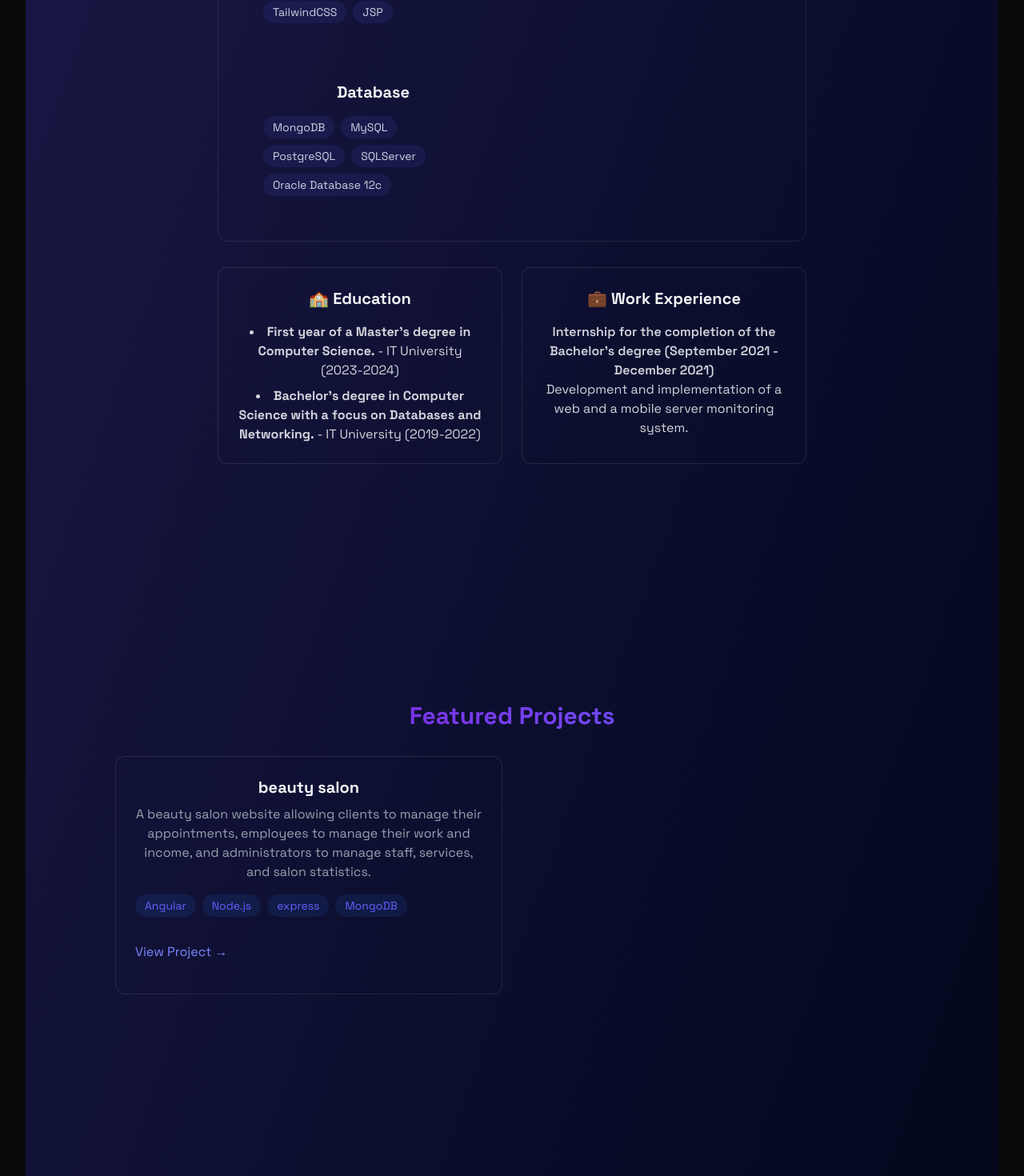
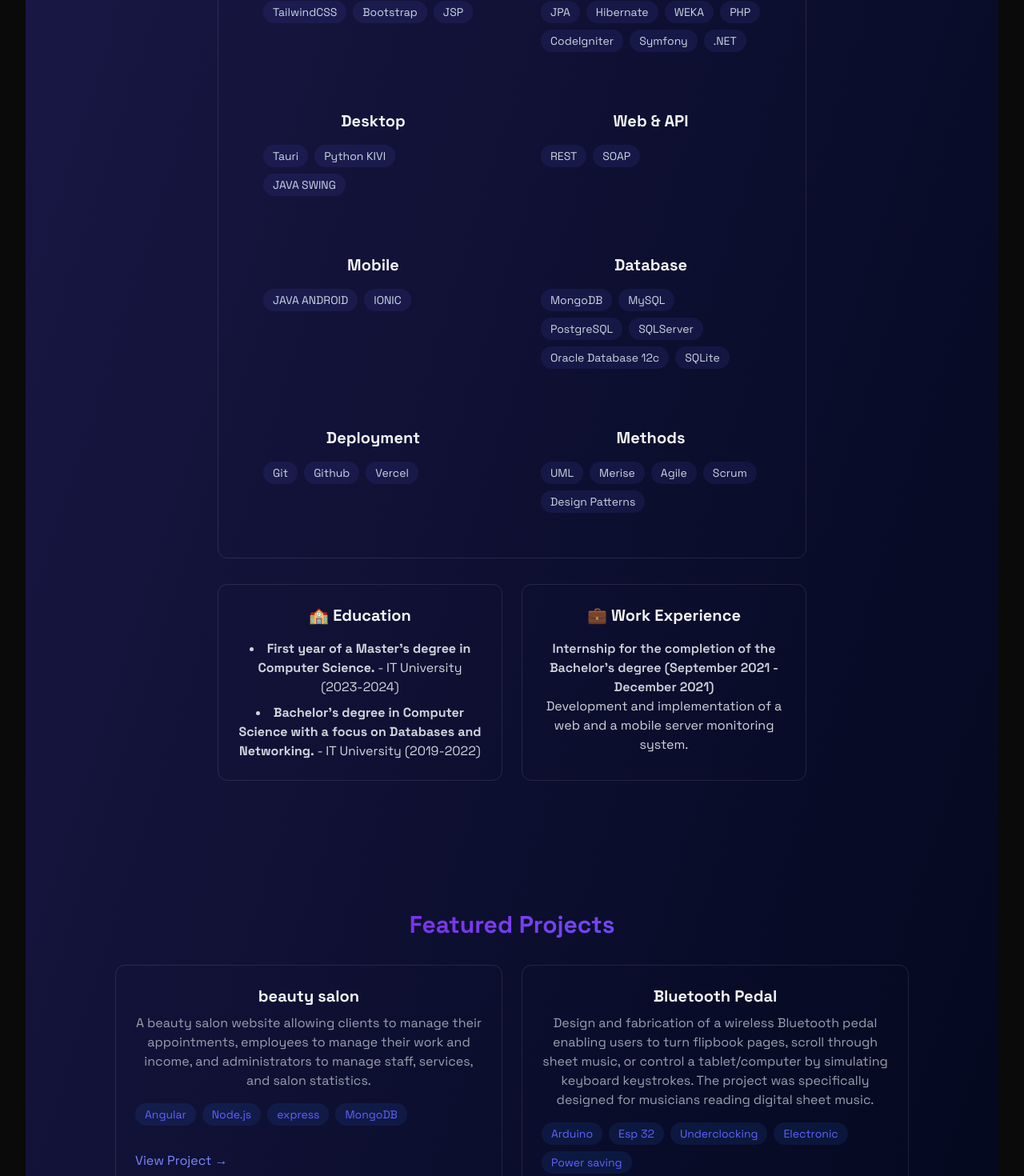
Before and after one commit to herihasina1234/project_portfolio_react, a React (Vite) app: page / in a window 1280 px wide. Shown: the part 1200-2670 px from the top of the page at 80% size. Built offline with nearby package versions, Linux system fonts and the light colour scheme.

Commit message:
update about, projects

```diff
--- a/src/components/sections/About.jsx
+++ b/src/components/sections/About.jsx
@@ -8,6 +8,7 @@ export const About = () => {
         "Javascript",
         "Typescript",
         "TailwindCSS",
+        "Bootstrap",
         "JSP",
     ];
 
@@ -15,7 +16,16 @@ export const About = () => {
         "Node.js",
         "PHP",
         "Python",
-        "JAVA"
+        "Django",
+        "JAVA",
+        "SpringBoot",
+        "JPA",
+        "Hibernate",
+        "WEKA",
+        "PHP",
+        "CodeIgniter",
+        "Symfony",
+        ".NET"
     ];
 
     const dataSkills = [
@@ -23,7 +33,38 @@ export const About = () => {
         "MySQL",
         "PostgreSQL",
         "SQLServer",
-        "Oracle Database 12c"
+        "Oracle Database 12c",
+        "SQLite"
+    ];
+
+    const desktop = [
+        "Tauri",
+        "Python KIVI",
+        "JAVA SWING"
+    ];
+
+    const webApis = [
+        "REST",
+        "SOAP"
+    ];
+
+    const mobile = [
+        "JAVA ANDROID",
+        "IONIC"
+    ];
+
+    const deployments = [
+        "Git",
+        "Github",
+        "Vercel"
+    ];
+
+    const methods = [
+        "UML",
+        "Merise",
+        "Agile",
+        "Scrum",
+        "Design Patterns"
     ];
 
     return (
@@ -72,6 +113,48 @@ export const About = () => {
                             </div>
 
                             <div className="rounded-xl p-6 hover:-translate-y-1 transition-all">
+                                <h3 className="text-xl font-bold mb-4"> Desktop</h3>
+                                <div className="flex flex-wrap gap-2">
+                                    {desktop.map((tech, key) => (
+                                        <span
+                                            key={key}
+                                            className="bg-indigo-500/10 text-slate-300 py-1 px-3 rounded-full text-sm hover:bg-indigo-500/20 hover:shadow-[0_2px_8px_rgba(59,130,246,0.2)] transition"
+                                        >
+                                            {tech}
+                                        </span>
+                                    ))}
+                                </div>
+                            </div>
+
+                            <div className="rounded-xl p-6 hover:-translate-y-1 transition-all">
+                                <h3 className="text-xl font-bold mb-4"> Web & API</h3>
+                                <div className="flex flex-wrap gap-2">
+                                    {webApis.map((tech, key) => (
+                                        <span
+                                            key={key}
+                                            className="bg-indigo-500/10 text-slate-300 py-1 px-3 rounded-full text-sm hover:bg-indigo-500/20 hover:shadow-[0_2px_8px_rgba(59,130,246,0.2)] transition"
+                                        >
+                                            {tech}
+                                        </span>
+                                    ))}
+                                </div>
+                            </div>
+
+                            <div className="rounded-xl p-6 hover:-translate-y-1 transition-all">
+                                <h3 className="text-xl font-bold mb-4"> Mobile</h3>
+                                <div className="flex flex-wrap gap-2">
+                                    {mobile.map((tech, key) => (
+                                        <span
+                                            key={key}
+                                            className="bg-indigo-500/10 text-slate-300 py-1 px-3 rounded-full text-sm hover:bg-indigo-500/20 hover:shadow-[0_2px_8px_rgba(59,130,246,0.2)] transition"
+                                        >
+                                            {tech}
+                                        </span>
+                                    ))}
+                                </div>
+                            </div>
+
+                            <div className="rounded-xl p-6 hover:-translate-y-1 transition-all">
                                 <h3 className="text-xl font-bold mb-4"> Database</h3>
                                 <div className="flex flex-wrap gap-2">
                                     {dataSkills.map((tech, key) => (
@@ -84,6 +167,35 @@ export const About = () => {
                                     ))}
                                 </div>
                             </div>
+
+                            <div className="rounded-xl p-6 hover:-translate-y-1 transition-all">
+                                <h3 className="text-xl font-bold mb-4"> Deployment</h3>
+                                <div className="flex flex-wrap gap-2">
+                                    {deployments.map((tech, key) => (
+                                        <span
+                                            key={key}
+                                            className="bg-indigo-500/10 text-slate-300 py-1 px-3 rounded-full text-sm hover:bg-indigo-500/20 hover:shadow-[0_2px_8px_rgba(59,130,246,0.2)] transition"
+                                        >
+                                            {tech}
+                                        </span>
+                                    ))}
+                                </div>
+                            </div>
+
+                            <div className="rounded-xl p-6 hover:-translate-y-1 transition-all">
+                                <h3 className="text-xl font-bold mb-4"> Methods</h3>
+                                <div className="flex flex-wrap gap-2">
+                                    {methods.map((tech, key) => (
+                                        <span
+                                            key={key}
+                                            className="bg-indigo-500/10 text-slate-300 py-1 px-3 rounded-full text-sm hover:bg-indigo-500/20 hover:shadow-[0_2px_8px_rgba(59,130,246,0.2)] transition"
+                                        >
+                                            {tech}
+                                        </span>
+                                    ))}
+                                </div>
+                            </div>
+
                         </div>
                     </div>
 
--- a/src/components/sections/Projects.jsx
+++ b/src/components/sections/Projects.jsx
@@ -13,6 +13,7 @@ export const Projects = () => {
                 Featured Projects
                 </h2>
                 <div className="grid grid-cols-1 md:grid-cols-2 gap-6">
+                    {/* salon de beaute */}
                     <div className="p-6 rounded-xl border border-white/10 hover:-translate-y-1 hover:border-indigo-500/30 hover:shadow-[0_2px_8px_rgba(59,130,246,0.2)] transition">
                         <h3 className="text-xl font-bold mb-2"> beauty salon</h3>
                         <p className="text-gray-400 mb-4">
@@ -40,6 +41,46 @@ export const Projects = () => {
                         </a>
                         </div>
                     </div>
+
+                   {/* pedale bleutooth */}
+                   <div className="p-6 rounded-xl border border-white/10 hover:-translate-y-1 hover:border-indigo-500/30 hover:shadow-[0_2px_8px_rgba(59,130,246,0.2)] transition">
+                        <h3 className="text-xl font-bold mb-2">Bluetooth Pedal</h3>
+                        <p className="text-gray-400 mb-4">
+                        Design and fabrication of a wireless Bluetooth pedal enabling users to turn flipbook pages, scroll through sheet music, or control a tablet/computer by simulating keyboard keystrokes. The project was specifically designed for musicians reading digital sheet music.
+                        </p>
+                        <div className="flex flex-wrap gap-2 mb-4">
+                        {["Arduino", "Esp 32", "Underclocking", "Electronic", "Power saving"].map((tech, key) => (
+                            <span
+                            key={key}
+                            className="bg-blue-500/10 text-indigo-500 py-1 px-3 rounded-full text-sm hover:bg-indigo-500/20
+                                            hover:shadow-[0_2px_8px_rgba(59,130,246,0.1)] transition-all
+                            "
+                            >
+                            {tech}
+                            </span>
+                        ))}
+                        </div>
+                    </div>
+
+                    {/* librairie musicale */}
+                   <div className="p-6 rounded-xl border border-white/10 hover:-translate-y-1 hover:border-indigo-500/30 hover:shadow-[0_2px_8px_rgba(59,130,246,0.2)] transition">
+                        <h3 className="text-xl font-bold mb-2">Music Library Application</h3>
+                        <p className="text-gray-400 mb-4">
+                        Design and development of a desktop application for music library management, enabling organization, advanced search, and quick access to sheet music through metadata and custom filters.
+                        </p>
+                        <div className="flex flex-wrap gap-2 mb-4">
+                        {["React", "TailwindCss", "Tauri", "SQLite"].map((tech, key) => (
+                            <span
+                            key={key}
+                            className="bg-blue-500/10 text-indigo-500 py-1 px-3 rounded-full text-sm hover:bg-indigo-500/20
+                                            hover:shadow-[0_2px_8px_rgba(59,130,246,0.1)] transition-all
+                            "
+                            >
+                            {tech}
+                            </span>
+                        ))}
+                        </div>
+                    </div>
                 </div>
             </div>
         </RevealOnScroll>
```
Also changed, not shown: 1 other file (tests, documents, lock files or other folders).
